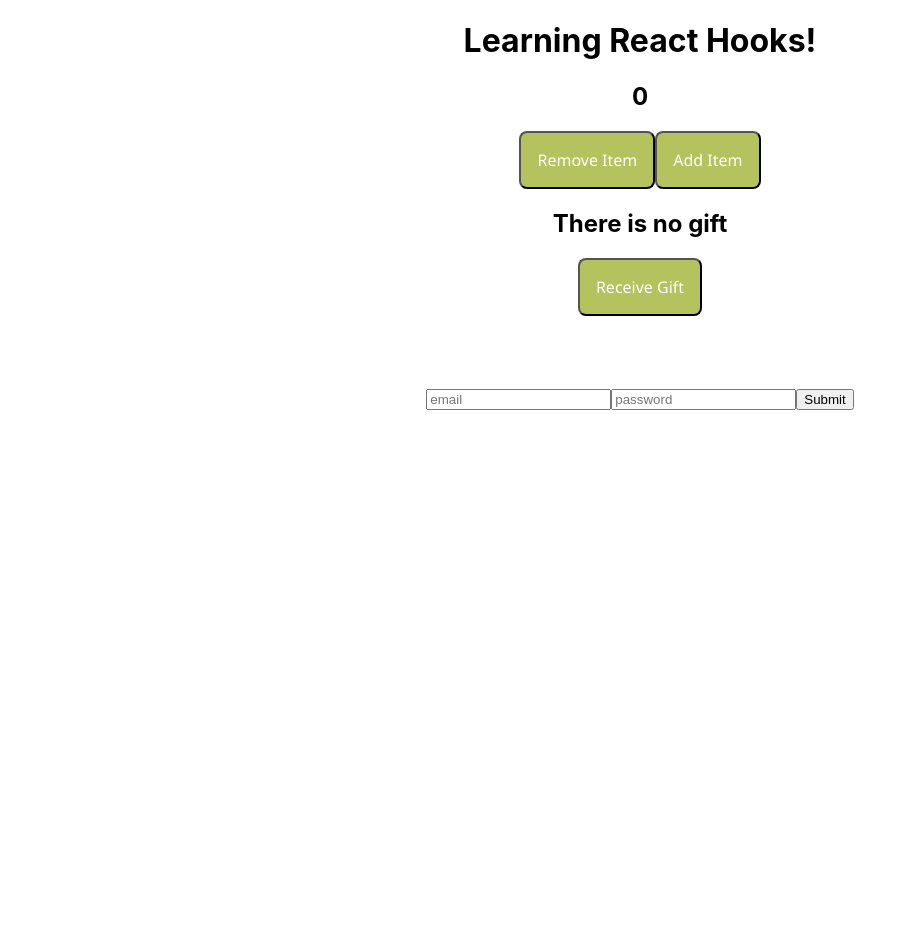
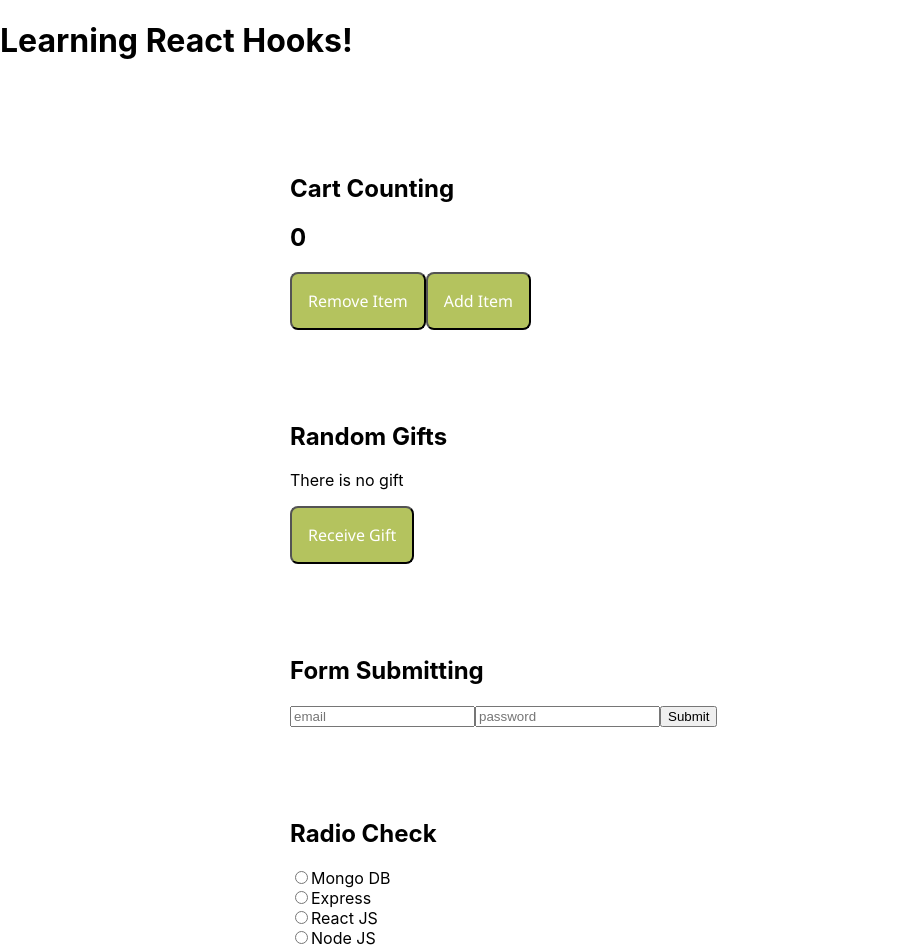
Before and after one commit to work-henry-smith/f8-hooks, a React (Create React App) app: page / in a window 1280 px wide. Shown: the top 949 px of the page, without its empty margins (0-915 px from the left). Before the commit the page ends 800 px from the top, so only its background shows below. Built offline with nearby package versions, Linux system fonts and the light colour scheme.

Commit message:
the radio check feature

```diff
--- a/src/App.css
+++ b/src/App.css
@@ -1,5 +1,5 @@
 .App {
-  text-align: center;
+  text-align: start;
 }
 
 .button {
--- a/src/App.js
+++ b/src/App.js
@@ -2,6 +2,7 @@ import './App.css';
 import CartCounting from './Hook-State-1';
 import RandomGift from './Hook-State-2';
 import FormSubmitting from './Hook-State-3';
+import RadioCheck from './Hook-State-4';
 
 function App() {
   return (
@@ -10,6 +11,7 @@ function App() {
       <CartCounting />
       <RandomGift />
       <FormSubmitting />
+      <RadioCheck />
     </div>
   );
 }
--- a/src/Hook-State-1.js
+++ b/src/Hook-State-1.js
@@ -17,7 +17,8 @@ const CartCounting = () => {
     };
 
     return(
-        <div>
+        <div className='page-body'>
+            <h2>Cart Counting</h2>
             <h2>{counter}</h2>
             <button className='button' onClick={RemoveHandle}>Remove Item</button>
             <button className='button' onClick={AddHandle}>Add Item</button>
--- a/src/Hook-State-2.js
+++ b/src/Hook-State-2.js
@@ -13,8 +13,9 @@ const RandomGift = () => {
     };
 
     return (
-        <div>
-            <h2>{gift}</h2>
+        <div className='page-body'>
+            <h2>Random Gifts</h2>
+            <p>{gift}</p>
             <button className='button' onClick={GiftHandle}>Receive Gift</button>
         </div>
     )
--- a/src/Hook-State-3.js
+++ b/src/Hook-State-3.js
@@ -11,6 +11,7 @@ const FormSubmitting = () => {
 
     return (
         <div className='page-body'>
+            <h2>Form Submitting</h2>
             <input value={email} placeholder='email' onChange={e => setEmail(e.target.value)} />
             <input value={password} placeholder='password' onChange={e => setPassword(e.target.value)} />
             <button onClick={SubmitHandle}>Submit</button>
--- /dev/null
+++ b/src/Hook-State-4.js
@@ -0,0 +1,57 @@
+import { useState } from "react";
+
+const items = [
+    {
+        id: 1,
+        course: 'Mongo DB',
+        fee: 239,
+        currency: 'USD',
+    },
+    {
+        id: 2,
+        course: 'Express',
+        fee: 389,
+        currency: 'USD',
+    },
+    {
+        id: 3,
+        course: 'React JS',
+        fee: 179,
+        currency: 'USD',
+    },
+    {
+        id: 4,
+        course: 'Node JS',
+        fee: 419,
+        currency: 'USD',
+    },
+    {
+        id: 5,
+        course: 'Git',
+        fee: 89,
+        currency: 'USD',
+    },
+];
+
+const RadioCheck = () => {
+    const [checked, setChecked] = useState();
+
+    const RegisterHandle = () => {
+        console.log(items[checked-1]);
+    };
+
+    return (
+        <div className='page-body'>
+            <h2>Radio Check</h2>
+            {items.map(item => (
+                <div key={item.id}>
+                    <input type='radio' onChange={() => setChecked(item.id)} checked={checked === item.id} />
+                    {item.course}
+                </div>
+            ))}
+            <button className='button' onClick={RegisterHandle}>Register</button>
+        </div>
+    )
+};
+
+export default RadioCheck;
```
